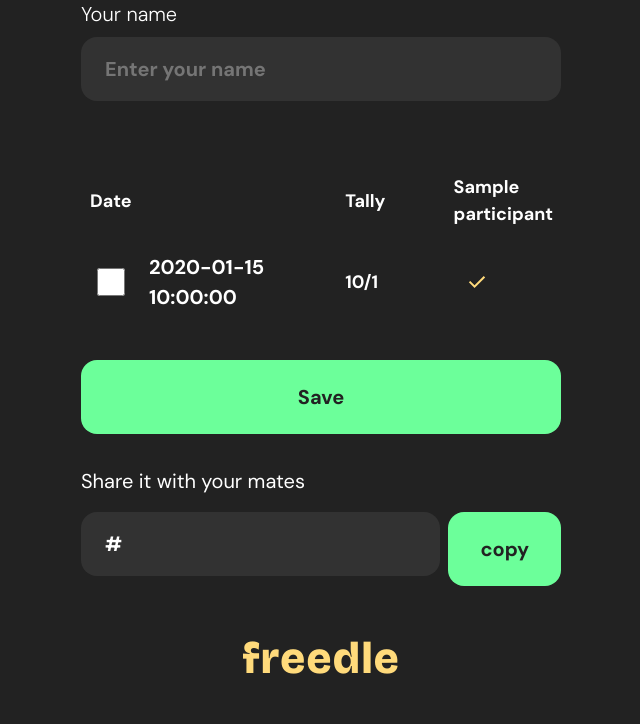
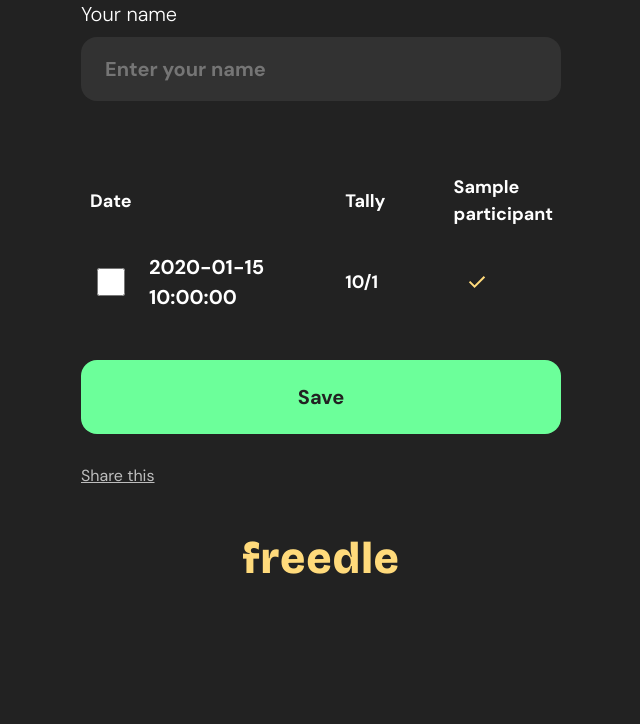
Before and after one commit to vexalist/freedle, a Flask app: template app/templates/poll_response.html in a window 1280 px wide. Shown: the part 222-946 px from the top of the page, without its empty margins (319-959 px from the left). After the commit the page ends 796 px from the top, so only its background shows below. Run offline with Flask 3, Linux system fonts and the light colour scheme; tables that the repository leaves empty hold one stand-in row (values such as "Sample post"); the template is opened without the code that fills it: values that come from a table or form of the project are taken from there, most other values are stand-ins (such as "Sample title", 1, 10 or a date in 2020).

Commit message:
Align share link left, keep feedback centered, and update share feedback logic

```diff
--- a/app/static/app.css
+++ b/app/static/app.css
@@ -123,6 +123,13 @@ body {
   font-family: var(--font-primary), Arial, sans-serif;
   font-size: var(--text-base) !important;
   font-weight: var(--weight-bold) !important;
+}
+
+.text--xs {
+  font-size: var(--text-xs);
+  color: var(--color-text);
+  font-weight: var(--weight-regular);
+  line-height: 1.2;
 }
 
 /* ==========================================================================
@@ -298,7 +305,7 @@ body {
 }
 
 .results__container {
-  overflow-x: auto;
+  overflow-x: scroll;
   margin: 0 calc(-1 * var(--space-sm));
   padding: 0 var(--space-sm);
 }
@@ -365,6 +372,26 @@ body {
 
 .share__row .form__input {
   margin-bottom: 0;
+}
+
+.share--discreet {
+  text-decoration: underline;
+  color: var(--color-text);
+  cursor: pointer;
+  display: block;
+  font-weight: var(--weight-regular);
+  background: none;
+  border: none;
+  padding: 0;
+  margin: 0;
+  text-align: left;
+  opacity: 0.7;
+}
+
+#share-feedback {
+  display: block;
+  text-align: center;
+  margin: 0 auto;
 }
 
 /* ==========================================================================
--- a/app/templates/poll_response.html
+++ b/app/templates/poll_response.html
@@ -63,23 +63,30 @@
             <button class="btn btn--primary btn--full u-mt-lg" type="submit">Save</button>
         </form>
         <div class="share u-mt-lg">
-            <div class="text text--large u-mb-sm">Share it with your mates</div>
-            <div class="share__row">
-                <input id="poll-url" class="form__input form__input--readonly" type="text" value="{{ poll_url }}" readonly>
-                <button id="copy-btn" type="button" class="btn btn--primary">copy</button>
-            </div>
+            <span id="share-link" class="text text--xs share--discreet" style="cursor:pointer;">Share this</span>
+            <span id="share-feedback" class="text text--xs" style="display:none;"><span style="color: #6cff9a; font-size: 1.2em; vertical-align: middle;">&#10003;</span> The URL has been copied to your clipboard</span>
         </div>
         <a href="/" class="heading heading--home">freedle</a>
     </div>
     <script>
-        document.getElementById('copy-btn').onclick = function() {
-            const input = document.getElementById('poll-url');
-            input.select();
-            input.setSelectionRange(0, 99999);
-            document.execCommand('copy');
-            this.textContent = 'copied!';
-            setTimeout(() => { this.textContent = 'copy'; }, 1200);
-        };
+    document.addEventListener('DOMContentLoaded', function() {
+        // Share link logic
+        const shareLink = document.getElementById('share-link');
+        const shareFeedback = document.getElementById('share-feedback');
+        console.log('Script loaded');
+        console.log('shareLink:', shareLink, 'shareFeedback:', shareFeedback);
+        if (shareLink && shareFeedback) {
+            shareLink.onclick = function() {
+                navigator.clipboard.writeText("{{ poll_url }}");
+                shareLink.style.display = 'none';
+                shareFeedback.style.display = 'inline';
+                setTimeout(() => {
+                    shareFeedback.style.display = 'none';
+                    shareLink.style.display = 'inline';
+                }, 5000);
+            };
+        }
+    });
     </script>
 </body>
 </html>
```
